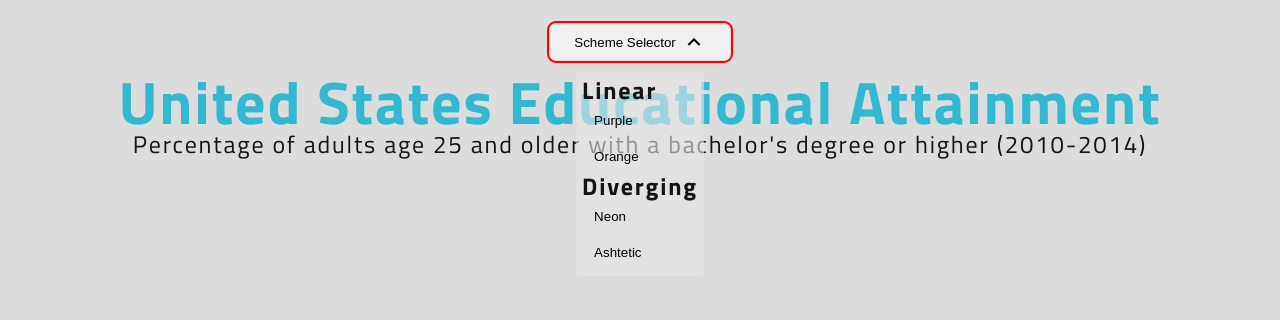
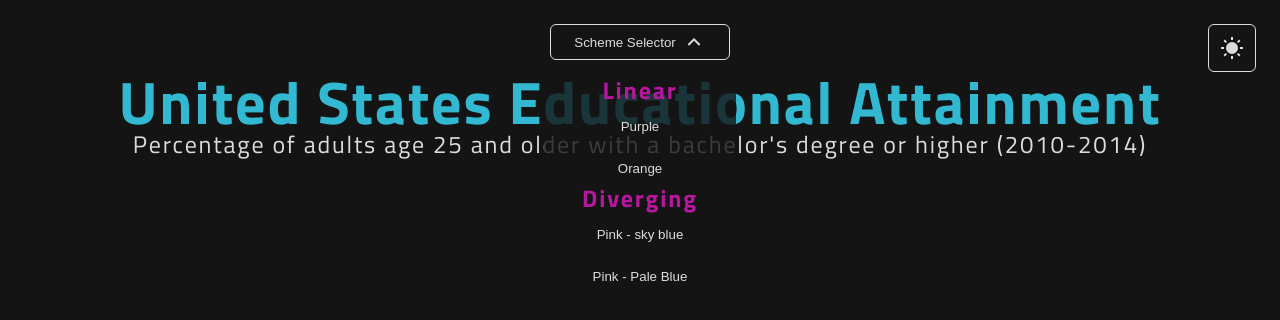
Before and after one commit to JohnMcKrazy/FreeCodeCamp_Choropleth_Map_Project, a plain HTML site: page index.html in a window 1280 px wide. Both pictures are taken after a click on the button "Scheme Selector". Drawn offline with nearby package versions, Linux system fonts and the light colour scheme; no server answers.

Commit message:
all done, well done

```diff
--- a/index.html
+++ b/index.html
@@ -21,10 +21,13 @@
         <script type="module" charset="utf-8" src="./src/js/index.js"></script>
         <link rel="stylesheet" href="./src/css/styles.css" />
     </head>
-    <body>
+    <body class="light_theme">
         <!--[if lt IE 7]>
             <p class="browsehappy">You are using an <strong>outdated</strong> browser. Please <a href="#">upgrade your browser</a> to improve your experience.</p>
         <![endif]-->
+        <button class="btn_extra" id="btn_theme">
+            <div class="icon_container" id="icon_theme_container"></div>
+        </button>
         <div class="general_container">
             <button class="btn_dropDown" alt="">
                 Scheme Selector
--- a/src/css/styles.css
+++ b/src/css/styles.css
@@ -12,9 +12,6 @@ HTML {
     --accentColor: #b5179e;
     --midLight: rgb(128, 128, 128);
     --firstColor: rgb(50, 185, 209);
-    --bgTip: rgba(230, 230, 230, 0.6);
-    --bgColor: var(--whiteOff);
-    --textColor: var(--blackOff);
     /*¿FONTS START  */
     /*¿ FONT SIZES--START */
     --fontSizeL: 5em;
@@ -53,9 +50,17 @@ BODY {
     height: 100vh;
     scroll-behavior: smooth;
 }
-:focus {
-    outline: 2px solid red;
-    outline-offset: 0.1rem;
+.light_theme {
+    --bgTip: rgba(230, 230, 230, 0.8);
+    --bgColor: var(--whiteOff);
+    --textColor: var(--blackOff);
+    --textContrastColor: var(--whiteOff);
+}
+.dark_theme {
+    --bgTip: rgba(20, 20, 20, 0.8);
+    --bgColor: var(--blackOff);
+    --textContrastColor: var(--blackOff);
+    --textColor: var(--whiteOff);
 }
 SVG,
 SVG *,
@@ -95,14 +100,32 @@ BUTTON {
     border: none;
     background: none;
 }
-BUTTON:hover {
-    background: red;
+/* ^ EXTRA - START */
+.btn_extra {
+    position: fixed;
+    right: 2rem;
+    top: 2rem;
+    display: flex;
+    justify-content: center;
+    align-items: center;
+    width: 4rem;
+    height: 4rem;
+    border: none;
+    border-radius: 0.5rem;
+    border: solid 1px var(--textColor);
+    fill: var(--textColor);
+}
+.btn_extra:hover {
+    background: var(--bgColor);
+    fill: var(--accentColor);
+    border: solid 1px var(--accentColor);
 }
 .icon_container {
-    display: inline-block;
     height: 2rem;
     width: 2rem;
-    margin-left: 0.5rem;
+    display: flex;
+    justify-content: center;
+    align-items: center;
 }
 .tooltip {
     position: absolute;
@@ -113,6 +136,10 @@ BUTTON:hover {
     border-radius: 0.5rem;
     transition: opacity 100ms ease-in-out;
 }
+/* .tooltip h1,
+.tooltip p {
+    color: var(--blackOff);
+} */
 .btn_dropDown,
 .btn_scheme {
     height: 3rem;
@@ -132,8 +159,21 @@ BUTTON:hover {
 
     padding: 1rem 1.5rem;
     width: 15rem;
-    background: rgb(240, 240, 240);
+    background: var(--bgColor);
+
+    border: solid 1px var(--textColor);
+    fill: var(--textColor);
+    color: var(--textColor);
     z-index: 5;
+}
+.btn_dropDown:hover {
+    border: solid 1px var(--accentColor);
+    background: var(--bgColor);
+    color: var(--textColor);
+    fill: var(--textColor);
+}
+.btn_dropDown .icon_container {
+    margin-left: 0.5rem;
 }
 .scheme_btns_container {
     position: absolute;
@@ -150,12 +190,27 @@ BUTTON:hover {
     opacity: 0;
     transition: all 250ms ease-in-out;
 }
-.states {
-    fill: none;
-    stroke: #fff;
-    stroke-linejoin: round;
+.scheme_btns_container {
+    text-align: center;
 }
-
+.scheme_btns_container h1 {
+    color: var(--accentColor);
+    width: 15rem;
+}
+.btn_scheme {
+    color: var(--textColor);
+    width: 100%;
+    display: flex;
+    justify-content: center;
+    align-items: center;
+    margin-top: 0.5rem;
+}
+.btn_scheme:hover {
+    border: solid 1px var(--accentColor);
+}
+.map_section {
+    transition: all 100ms ease-in-out;
+}
 .map_title,
 .map_subtitle {
     text-align: center;
@@ -174,6 +229,14 @@ BUTTON:hover {
     font-weight: var(--fontWight_normal);
 }
 
+.states {
+    fill: none;
+    stroke: var(--bgColor);
+    stroke-linejoin: round;
+}
+.map {
+    transition: all 500ms ease-in-out;
+}
 #arrow_svg {
     transition: all 100ms ease-in-out;
 }
--- a/src/js/index.js
+++ b/src/js/index.js
@@ -1,4 +1,13 @@
 document.addEventListener("DOMContentLoaded", () => {
+    // ^ BODY DECLARATION ^ //
+    const pageBody = document.querySelector("BODY");
+    const btnTheme = document.querySelector("#btn_theme");
+    const btnThemeIconContainer = document.querySelector("#icon_theme_container");
+    const sun = `<svg class="sun_icon icon_extra_btn" id="sun_icon" xmlns="http://www.w3.org/2000/svg" viewBox="0 0 24 24"><path class="clr-1" d="M12 18a6 6 0 1 1 0-12 6 6 0 0 1 0 12zM11 1h2v3h-2V1zm0 19h2v3h-2v-3zM3.515 4.929l1.414-1.414L7.05 5.636 5.636 7.05 3.515 4.93zM16.95 18.364l1.414-1.414 2.121 2.121-1.414 1.414-2.121-2.121zm2.121-14.85l1.414 1.415-2.121 2.121-1.414-1.414 2.121-2.121zM5.636 16.95l1.414 1.414-2.121 2.121-1.414-1.414 2.121-2.121zM23 11v2h-3v-2h3zM4 11v2H1v-2h3z"/></svg>`;
+    const moon = `<svg class="moon_icon icon_extra_btn" id="moon_icon" xmlns="http://www.w3.org/2000/svg" viewBox="0 0 24 24"><path class="clr-1" d="M11.38 2.019a7.5 7.5 0 1 0 10.6 10.6C21.662 17.854 17.316 22 12.001 22 6.477 22 2 17.523 2 12c0-5.315 4.146-9.661 9.38-9.981z"/></svg>`;
+    let currentTheme = "";
+    let currentIcon = "";
+    // ^ REMOVE ITEMS FUNCTIONS ^//
     const deleteChildElements = (parentElement) => {
         let child = parentElement.lastElementChild;
         while (child) {
@@ -13,6 +22,53 @@ document.addEventListener("DOMContentLoaded", () => {
             });
         }
     };
+
+    const lightT = "light_theme";
+    const darkT = "dark_theme";
+    // ^ SET THEME BY TIME ^ //
+    const checkTime = (tm) => {
+        //*console.log(time);
+        if (!tm) {
+            const date = new Date();
+            const time = date.getHours();
+            const isNight = time < 8 || time > 17;
+            switch (isNight) {
+                case true:
+                    currentTheme = darkT;
+                    currentIcon = sun;
+                    break;
+                case false:
+                    currentTheme = lightT;
+                    currentIcon = moon;
+                    break;
+                default:
+                    console.log("tienes un problema con tu funcion checkTime");
+                    return;
+            }
+
+            console.log(`Theme active by time: ${currentTheme}`);
+        } else {
+            switch (tm) {
+                case lightT:
+                    currentTheme = darkT;
+                    currentIcon = sun;
+                    break;
+
+                case darkT:
+                    currentTheme = lightT;
+                    currentIcon = moon;
+                    break;
+            }
+
+            console.log(`Theme active by click: ${currentTheme}`);
+        }
+        pageBody.className = currentTheme;
+        btnThemeIconContainer.innerHTML = currentIcon;
+    };
+    checkTime();
+
+    btnTheme.addEventListener("click", () => checkTime(currentTheme));
+
     const selectActions = (status) => {
         if (status === close) {
             selectorState = open;
@@ -42,8 +98,6 @@ document.addEventListener("DOMContentLoaded", () => {
 
     // ! GLOBAL CONSTANTS ! //
     let currentTopoData;
-    // ^ BODY DECLARATION ^ //
-    const body = d3.select("body");
     // ^ CREATE GENERAL CONTAINER ^ //
     const generalContainer = document.querySelector(".general_container");
     const selectorDropDown = document.querySelector(".btn_dropDown");
@@ -61,16 +115,18 @@ document.addEventListener("DOMContentLoaded", () => {
     const mapSection = d3.select(generalContainer).append("section").attr("class", "map_section");
 
     // ^ CREATE TOOLTIP ^ //
-    const tooltip = body.append("div").attr("class", "tooltip").attr("id", "tooltip").style("opacity", 0);
-
-    tooltip
-        .append("h1")
-        .attr("id", "provisional")
+    const tooltip = d3
+        .select(pageBody)
+        .append("div")
+        .attr("class", "tooltip")
+        .attr("id", "tooltip")
+        .style("opacity", 0)
         .html(
             `<h1 class="data_state"></h1>
-    <h2 class="data_countie"></h2>
-    <p class="data_education" data-education=""></p>`
+<h2 class="data_countie"></h2>
+<p class="data_education" data-education=""></p>`
         );
+
     /* const tooltip = document.querySelector(".tooltip"); */
 
     const stateDataTip = document.querySelector(".data_state");
@@ -79,14 +135,6 @@ document.addEventListener("DOMContentLoaded", () => {
     const generateTopoMap = (data, data_features) => {
         return topojson.feature(data, data_features).features;
     };
-
-    /*
-        //^ DATES DATA  //
-        const yearsDate = basicData.map( (item)=> new Date(item[0]));
-        //^ DATES DATA MAX AND MIN  //
-        const xMax = new Date(d3.max(yearsDate));
-        const xMin = new Date(d3.min(yearsDate));
- */
 
     const close = "close";
     const open = "open";
@@ -103,12 +151,12 @@ document.addEventListener("DOMContentLoaded", () => {
 
     const colorScheme = [
         {
-            name: "Neon",
+            name: "Pink - sky blue",
             type: "divergin",
             colors: ["#F72585", "#B5179E", "#730e92", "#560BAD", "#480CA8", "#3F37C9", "#4895EF", "#4CC9F0"],
         },
         {
-            name: "Ashtetic",
+            name: "Pink - Pale Blue",
             type: "divergin",
             colors: ["#B5179E", "#C448B6", "#D379CE", "#E2AAE6", "#F0DBFD", "#C7D7FA", "#9ED2F7", "#75CEF4"],
         },
@@ -145,11 +193,14 @@ document.addEventListener("DOMContentLoaded", () => {
             const thisData = btn.getAttribute("data-scheme");
             const newItem = colorScheme.filter((item) => item.name === thisData);
             btn.addEventListener("click", () => {
-                deleteArrElements(mapFragment);
-                deleteChildElements(document.querySelector(".map_section"));
+                document.querySelector(".map").style.opacity = 0;
                 console.log(newItem[0].colors);
-                fetchData(newItem[0].colors);
                 selectActions(selectorState);
+                setTimeout(() => {
+                    deleteArrElements(mapFragment);
+                    deleteChildElements(document.querySelector(".map_section"));
+                    fetchData(newItem[0].colors);
+                }, 600);
             });
         });
     }, 250);
@@ -240,7 +291,11 @@ document.addEventListener("DOMContentLoaded", () => {
             .append("svg")
             .attr("class", "map")
             .attr("height", mapDimentions.mapHeight + mapDimentions.legendHeight)
-            .attr("width", mapDimentions.mapWidth);
+            .attr("width", mapDimentions.mapWidth)
+            .attr("opacity", 0);
+        setTimeout(() => {
+            mapSVG.attr("opacity", 1);
+        }, 250);
 
         const xAxesLabel = mapSVG.append("g").attr("class", "key").attr("id", "legend").attr("transform", "translate(0,40)");
 
```
